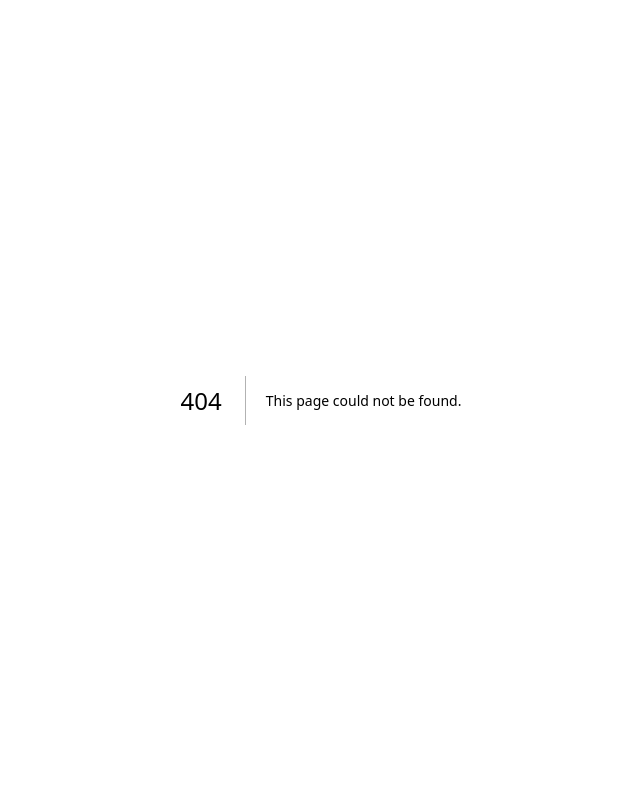
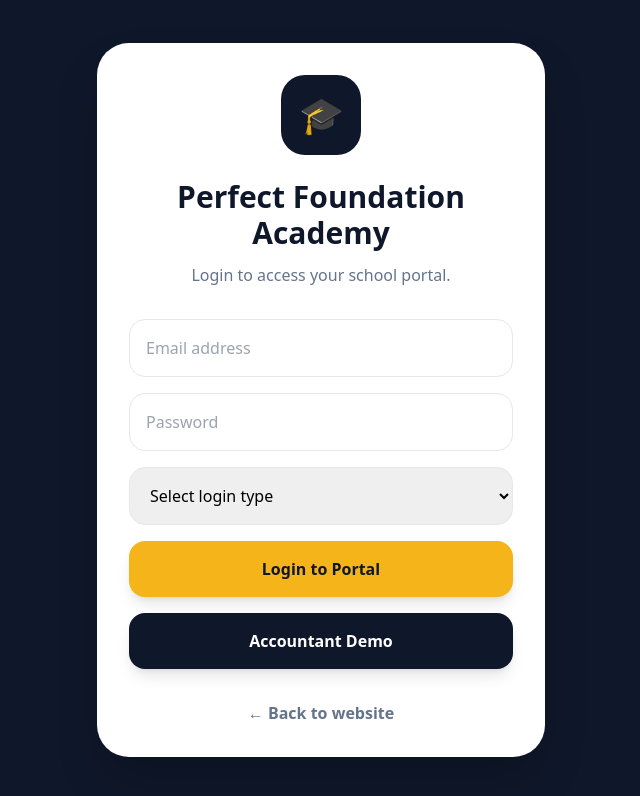
Before and after one commit to amen70241-cloud/perfect-foundation, a Next.js app: page /login in a window 1280 px wide. Before the commit this address had no page. Shown: the top 796 px of the page, without its empty margins (319-959 px from the left). Built offline with nearby package versions, Linux system fonts and the light colour scheme.

Commit message:
Create login.js

```diff
--- /dev/null
+++ b/pages/login.js
@@ -0,0 +1,65 @@
+export default function Login() {
+  return (
+    <main className="min-h-screen bg-[#0f172a] flex items-center justify-center px-6">
+      <div className="bg-white rounded-[2rem] p-8 shadow-2xl w-full max-w-md">
+        <div className="text-center">
+          <div className="mx-auto w-20 h-20 rounded-3xl bg-[#0f172a] text-[#f4b41a] flex items-center justify-center text-4xl">
+            🎓
+          </div>
+
+          <h1 className="mt-6 text-3xl font-black text-[#0f172a]">
+            Perfect Foundation Academy
+          </h1>
+
+          <p className="mt-3 text-[#64748b]">
+            Login to access your school portal.
+          </p>
+        </div>
+
+        <div className="mt-8 grid gap-4">
+          <input
+            type="email"
+            placeholder="Email address"
+            className="w-full border border-gray-200 rounded-2xl p-4 outline-none focus:border-[#f4b41a]"
+          />
+
+          <input
+            type="password"
+            placeholder="Password"
+            className="w-full border border-gray-200 rounded-2xl p-4 outline-none focus:border-[#f4b41a]"
+          />
+
+          <select className="w-full border border-gray-200 rounded-2xl p-4 outline-none focus:border-[#f4b41a]">
+            <option>Select login type</option>
+            <option>Student</option>
+            <option>Parent</option>
+            <option>Teacher</option>
+            <option>Accountant</option>
+            <option>Admin</option>
+          </select>
+
+          <a
+            href="/portal"
+            className="text-center bg-[#f4b41a] text-[#0f172a] py-4 rounded-2xl font-black shadow-lg"
+          >
+            Login to Portal
+          </a>
+
+          <a
+            href="/accountant"
+            className="text-center bg-[#0f172a] text-white py-4 rounded-2xl font-black shadow-lg"
+          >
+            Accountant Demo
+          </a>
+        </div>
+
+        <a
+          href="/"
+          className="block mt-8 text-center text-[#64748b] font-bold"
+        >
+          ← Back to website
+        </a>
+      </div>
+    </main>
+  );
+}
```
